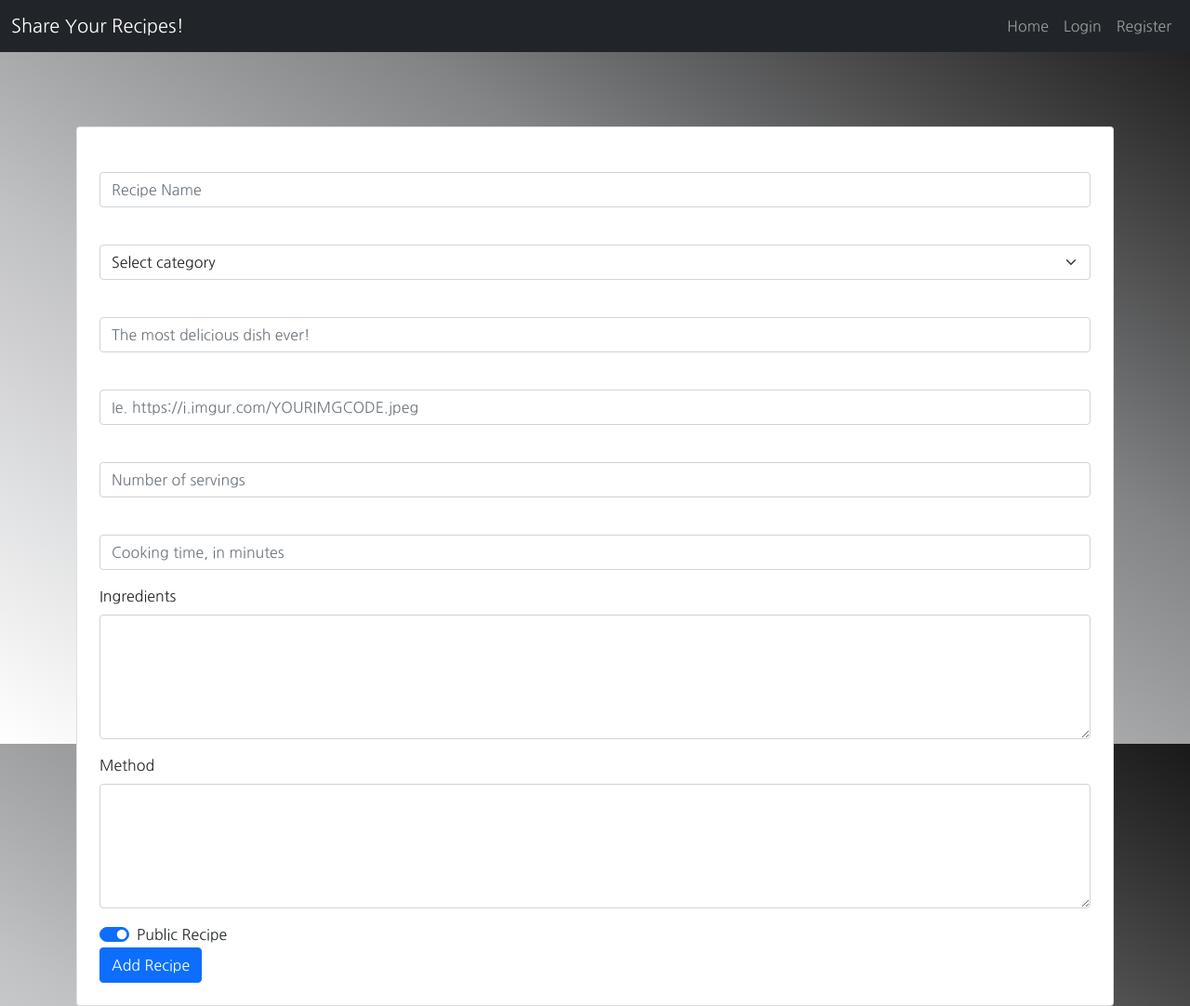
After one commit to Zelhorst92/share-your-recipes, a Flask app: page /add_recipe in a window 1280 px wide. The commit adds this page. Shown: the whole page at 93% size. Run offline with Flask 2, Linux system fonts and the light colour scheme; data that the repository does not hold is empty; some libraries are stand-ins or nearby versions.

Commit message:
Add initial add recipe function

```diff
--- a/app.py
+++ b/app.py
@@ -4,6 +4,7 @@ from flask import (
 from flask_pymongo import PyMongo
 from bson.objectid import ObjectId
 from werkzeug.security import generate_password_hash, check_password_hash
+from datetime import date
 if os.path.exists("env.py"):
     import env
 
@@ -121,6 +122,32 @@ def view_recipe():
     return render_template("recipe.html", recipes=recipe)
 
 
+@app.route("/add_recipe", methods=["GET", "POST"])
+def add_recipe():
+    if request.method == "POST":
+        is_public = True if request.form.get("is_public") else False
+        recipe = {
+            "recipe_name": request.form.get("recipe_name"),
+            "recipe_category": request.form.get("recipe_category"),
+            "recipe_img": request.form.get("recipe_img"),
+            "servings": request.form.get("servings"),
+            "cook_time": request.form.get("cook_time"),
+            "recipe_description": request.form.get("recipe_description"),
+            "recipe_ingredients": request.form.get("recipe_ingredients"),
+            "recipe_method": request.form.get("recipe_method"),
+            "is_public": is_public,
+            "last_updated": date.today().strftime("%B %d, %Y"),
+            "created_by": session["user"]
+        }
+        mongo.db.recipes.insert_one(recipe)
+        flash("Recipe successfully added")
+        # Dont forget to change url below to my recipes when ready
+        return redirect(url_for("add_recipe"))
+
+    categories = mongo.db.categories.find().sort("recipe_category", 1)
+    return render_template("add_recipe.html", categories=categories)
+
+
 if __name__ == "__main__":
     app.run(host=os.environ.get("IP"),
             port=int(os.environ.get("PORT")),
--- /dev/null
+++ b/templates/add_recipe.html
@@ -0,0 +1,62 @@
+{% extends "base.html" %}
+{% block content %}
+
+    <div class="card">
+        <form class="card-body" method="POST" action="{{ url_for('add_recipe') }}">
+            <!-- Recipe Name -->
+            <div class="mb-3">
+                <label for="recipe_name" class="form-label"></label>
+                <input type="text" class="form-control" id="recipe_name" name="recipe_name" placeholder="Recipe Name">
+            </div>
+            <!-- Select Recipe Category -->
+            <div class="mb-3">
+                <label for="recipe_category" class="form-label"></label>
+                <select id="recipe_category" name="recipe_category" class="form-select" aria-label="Default select example">
+                    <option selected>Select category</option>
+                    {% for category in categories %}
+                    <option value="{{ category.recipe_category }}">{{ category.recipe_category }}</option>
+                    {% endfor %}
+                </select>
+            </div>
+            <!-- Short recipe description -->
+            <div class="mb-3">
+                <label for="recipe_description" class="form-label"></label>
+                <input type="text" class="form-control" id="recipe_description" name="recipe_description"
+                    placeholder="The most delicious dish ever!">
+            </div>
+            <!-- Recipe img link -->
+            <div class="mb-3">
+                <label for="recipe_img" class="form-label"></label>
+                <input type="text" class="form-control" id="recipe_img" name="recipe_img"
+                    placeholder="Ie. https://i.imgur.com/YOURIMGCODE.jpeg">
+            </div>
+            <!-- servings -->
+            <div class="mb-3">
+                <label for="servings" class="form-label"></label>
+                <input type="text" class="form-control" id="servings" name="servings" placeholder="Number of servings">
+            </div>
+            <!-- Cooking time, in minutes -->
+            <div class="mb-3">
+                <label for="cook_time" class="form-label"></label>
+                <input type="text" class="form-control" id="cook_time" name="cook_time"
+                    placeholder="Cooking time, in minutes">
+            </div>
+            <!-- Recipe Ingredients -->
+            <div class="mb-3">
+                <label for="recipe_ingredients" class="form-label">Ingredients</label>
+                <textarea class="form-control" id="recipe_ingredients" name="recipe_ingredients" rows="5"></textarea>
+            </div>
+            <!-- Recipe Method -->
+            <div class="mb-3">
+                <label for="recipe_method" class="form-label">Method</label>
+                <textarea class="form-control" id="recipe_method" name="recipe_method" rows="5"></textarea>
+            </div>
+            <!-- Public or Private Recipe -->
+            <div class="form-check form-switch">
+                <label class="form-check-label" for="is_public">Public Recipe</label>
+                <input class="form-check-input" type="checkbox" role="switch" id="is_public" name="is_public" checked>
+            </div>
+            <button class="btn btn-primary" type="submit">Add Recipe</button>
+        </form>
+    </div>
+{% endblock %}
--- a/templates/base.html
+++ b/templates/base.html
@@ -39,7 +39,7 @@
                             <a class="nav-link" href="#">My Recipes</a>
                         </li>
                         <li class="nav-item">
-                            <a class="nav-link" href="#">Add Recipe</a>
+                            <a class="nav-link" href="{{ url_for('add_recipe')}}">Add Recipe</a>
                         </li>
                         <li class="nav-item">
                             <a class="nav-link" href="#">Edit Categories</a>
```
Also changed, not shown: templates/recipes.html (+5 -4 lines).
